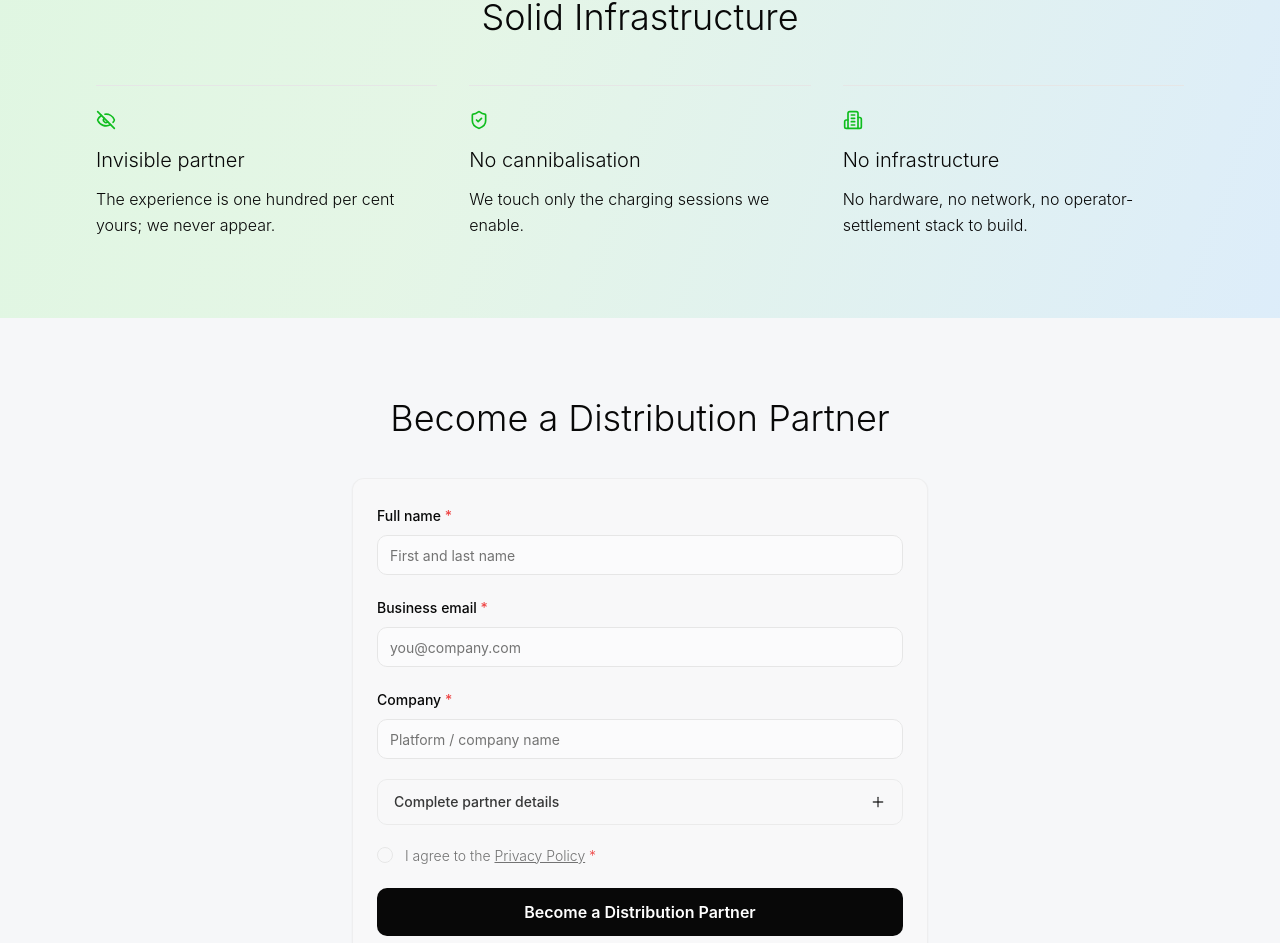
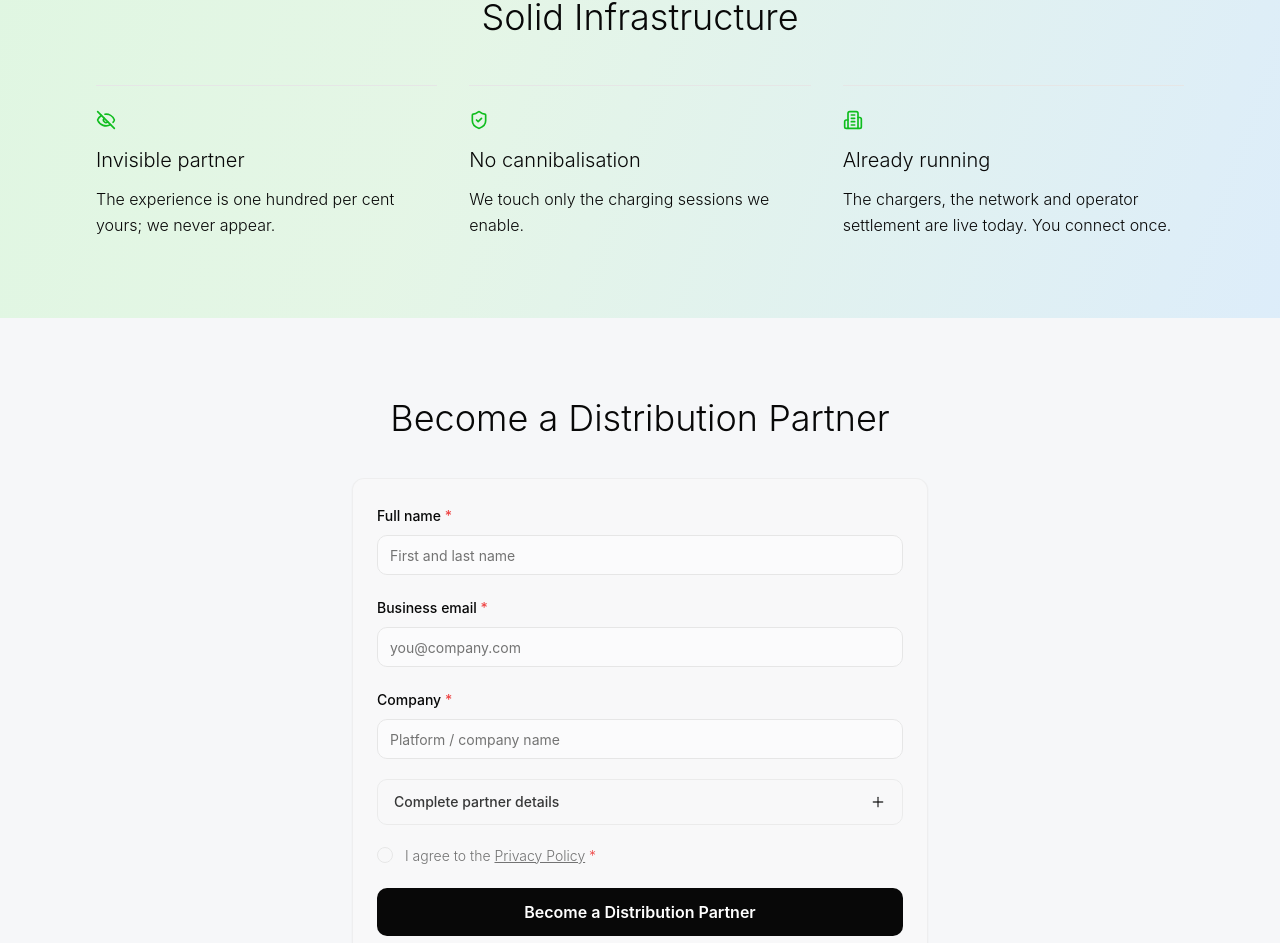
Before and after one commit to NetworkCore-AG/networkcore-website, a React (Vite) app: page /distribution-partners/ev-charging-for-parking-and-road-platforms in a window 1280 px wide. Shown: the part 3206-4149 px from the top of the page. Built offline with nearby package versions, Linux system fonts and the light colour scheme; a web font is replaced by a local one.

Commit message:
Park & Charge: rename No infrastructure to Already running
Co-Authored-By: Claude Opus 5.5 <noreply@anthropic.com>
Claude-Session: https://claude.ai/code/session_01N93XZV6Nx1mQK8sdag7uCB

```diff
--- a/src/pages/EvChargingForParkingAndRoadPlatforms.tsx
+++ b/src/pages/EvChargingForParkingAndRoadPlatforms.tsx
@@ -24,7 +24,7 @@ const userMoments = [
 const infrastructure = [
   { icon: EyeOff, title: "Invisible partner", description: "The experience is one hundred per cent yours; we never appear." },
   { icon: ShieldCheck, title: "No cannibalisation", description: "We touch only the charging sessions we enable." },
-  { icon: Building2, title: "No infrastructure", description: "No hardware, no network, no operator-settlement stack to build." },
+  { icon: Building2, title: "Already running", description: "The chargers, the network and operator settlement are live today. You connect once." },
 ];
 const whoFor = [
   { icon: ParkingCircle, title: "Parking apps", description: "park-and-charge in a single flow, in the bay they already booked" },
```
